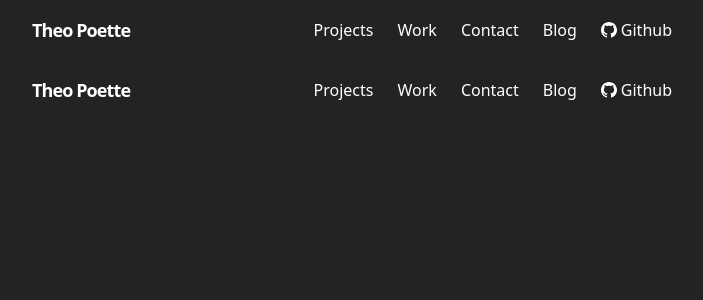
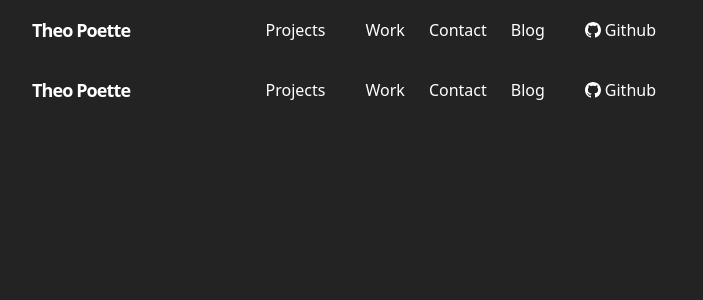
Before and after one commit to sisypheus/my_site, a Next.js app: page /components/Menu in a window 1280 px wide. Shown: the top 300 px of the page, without its empty margins (288-991 px from the left). Built offline with nearby package versions, Linux system fonts and the light colour scheme.

Commit message:
fix: lint

```diff
--- a/src/pages/components/ActiveLink.tsx
+++ b/src/pages/components/ActiveLink.tsx
@@ -49,7 +49,7 @@ const ActiveLink = ({
   ]);
 
   return (
-    <Link className={computedClassName} {...props}>
+    <Link className={computedClassName} {...props} href={props.href ?? ''}>
       {children}
     </Link>
   );
--- a/src/pages/components/Menu.tsx
+++ b/src/pages/components/Menu.tsx
@@ -49,7 +49,11 @@ const Menu: NextPage = () => {
               <ActiveLink href="/contact" activeClassName="text-gray-300">
                 <p className="font-light  hover:underline">Contact</p>
               </ActiveLink>
-              <a target="_blank" rel="noreferrer" href="https://blog.theopoette.me">
+              <a
+                target="_blank"
+                rel="noreferrer"
+                href="https://blog.theopoette.me"
+              >
                 <p className="font-light  hover:underline">Blog</p>
               </a>
               <a
@@ -67,18 +71,18 @@ const Menu: NextPage = () => {
         </div>
 
         {/* desktop */}
-        <div className="ml-6 hidden items-center justify-center space-x-6 py-2 md:flex">
+        <div className="ml-6 hidden items-center justify-center space-x-2 py-2 md:flex">
           <ActiveLink
             href="/projects"
-            activeClassName="text-gray-900 font-semibold bg-blue-300 px-4 py-2 rounded"
-            className="font-light underline-offset-2 hover:underline"
+            activeClassName="text-gray-900 font-semibold bg-blue-300 py-2 rounded"
+            className="px-4 font-light underline-offset-2 hover:underline"
           >
             Projects
           </ActiveLink>
           <ActiveLink
             href="/work"
-            activeClassName="text-gray-900 font-semibold bg-blue-300 px-4 py-2 rounded"
-            className="font-light underline-offset-2 hover:underline"
+            activeClassName="text-gray-900 font-semibold bg-blue-300 py-2 rounded"
+            className="px-4 font-light underline-offset-2 hover:underline"
           >
             Work
           </ActiveLink>
@@ -88,14 +92,14 @@ const Menu: NextPage = () => {
             </p>
           </ActiveLink>
           <a target="_blank" rel="noreferrer" href="https://blog.theopoette.me">
-            <p className="font-light  underline-offset-2 hover:underline">
+            <p className="px-4  font-light underline-offset-2 hover:underline">
               Blog
             </p>
           </a>
           <a
             rel="noreferrer"
             href="https://github.com/sisypheus"
-            className="ml-6 flex items-center space-x-1 underline-offset-2 hover:underline"
+            className="ml-6 flex items-center space-x-1 px-4 underline-offset-2 hover:underline"
           >
             <div className="fill-current text-white">
               <Github />
--- a/src/pages/index.tsx
+++ b/src/pages/index.tsx
@@ -47,7 +47,7 @@ const Home: NextPage = () => {
             </p>
           </div>
           <Image
-            className="h-32 w-32 overflow-hidden rounded-full"
+            className="h-32 w-32 overflow-hidden rounded-full border-2 border-white"
             src="/me.jpg"
             alt="Picture of me"
             width={400}
```
